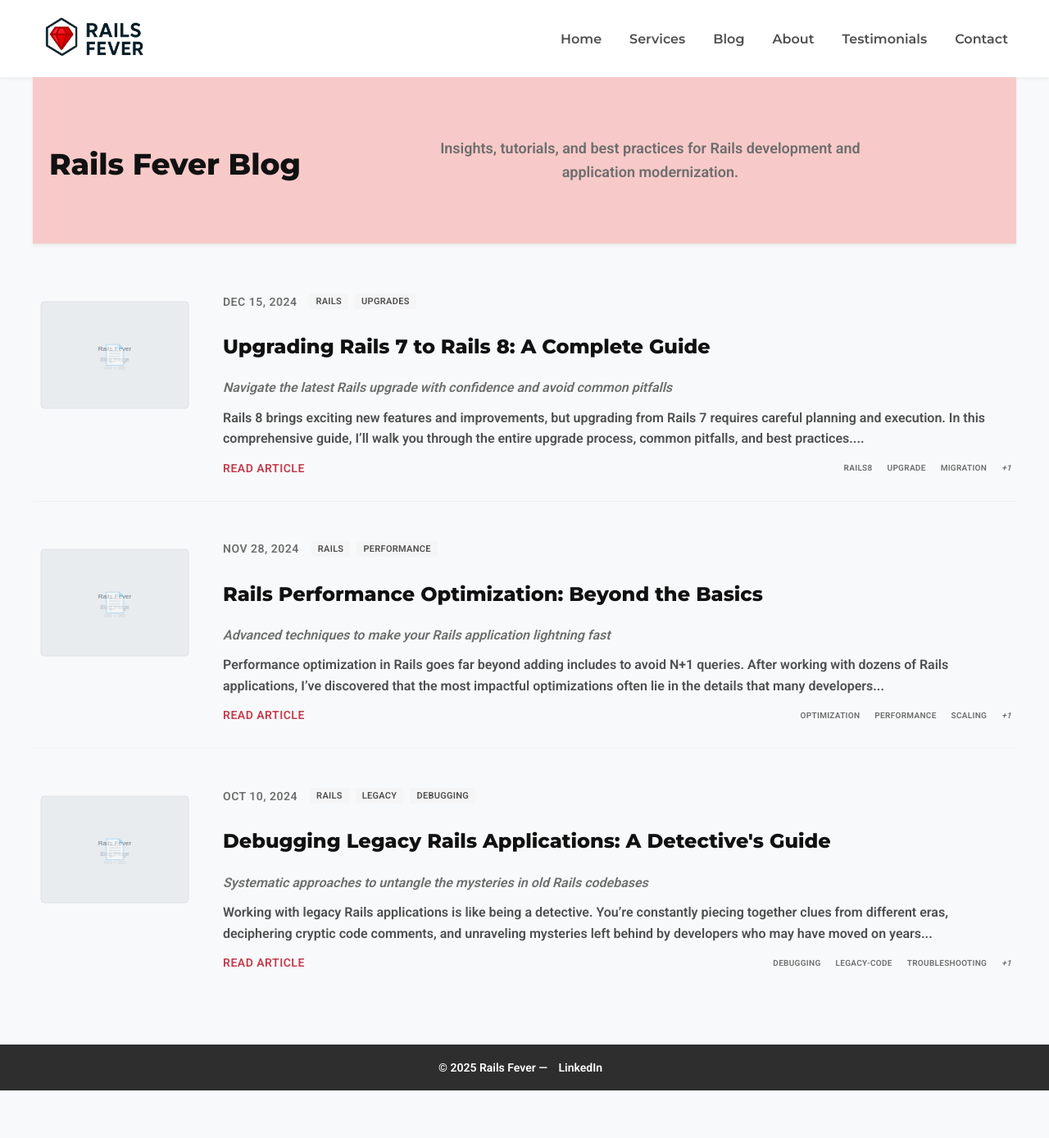
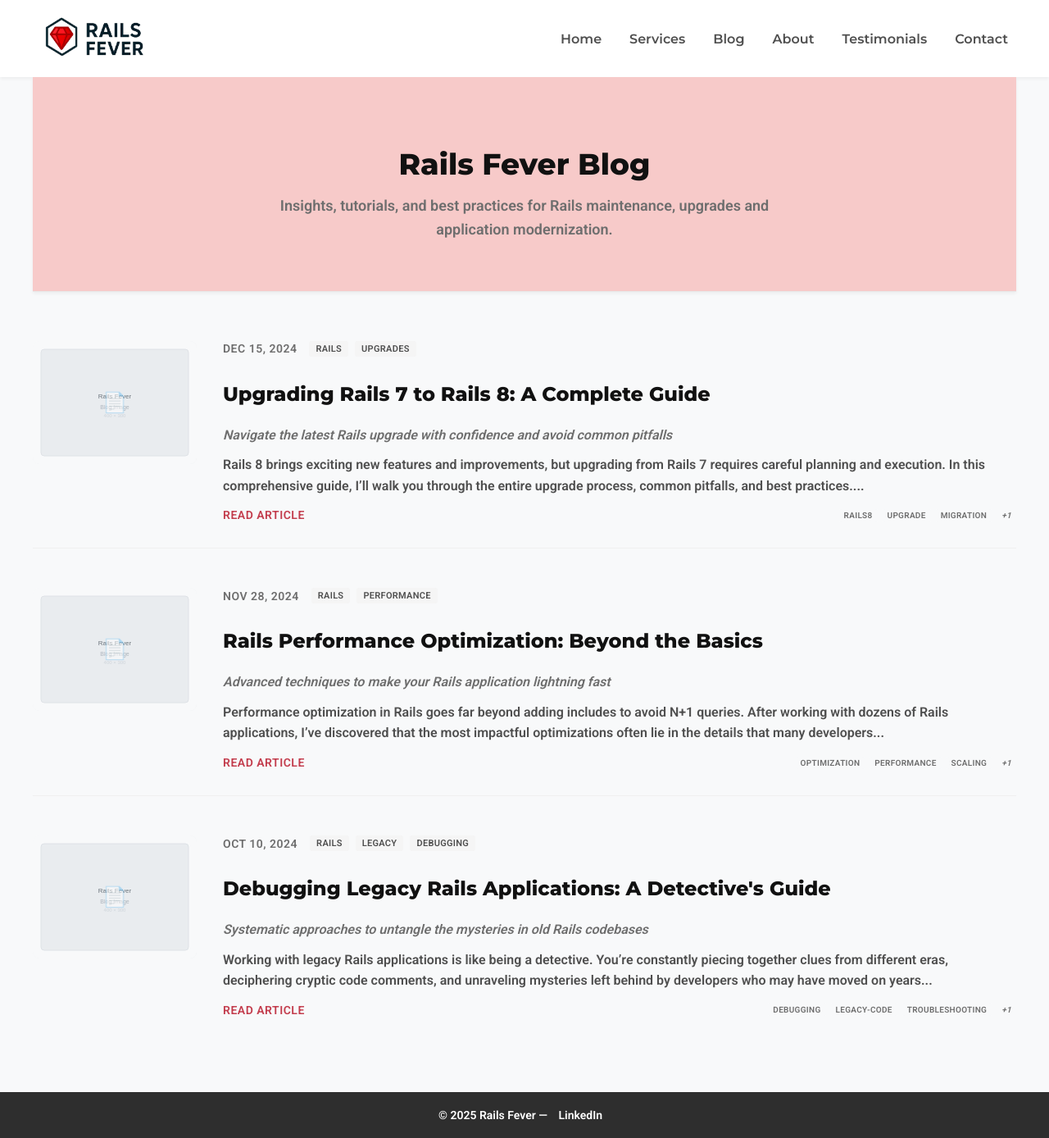
Before and after one commit to waleo/railsfever-05-2025, a Jekyll site: the page built from blog/index.html, in a window 1280 px wide. Shown: the whole page at 82% size. Built offline with Jekyll 4.4.1, drawn with Linux system fonts in a browser that asks for light colours; the list of posts is cut into pages by our own code; before the commit the page ends 1330 px from its top, so only the background shows below that.

Commit message:
BugFix: Blog Index subtitle should display below the title

```diff
--- a/_sass/_blog.scss
+++ b/_sass/_blog.scss
@@ -8,6 +8,7 @@
 }
 
 .blog-header {
+  display: block;
   text-align: center;
   padding: $padding-large $padding-small;
   margin-bottom: $padding-large;
--- a/blog/index.html
+++ b/blog/index.html
@@ -10,7 +10,7 @@ pagination:
 <div class="blog-index">
   <header class="blog-header">
     <h1>Rails Fever Blog</h1>
-    <p>Insights, tutorials, and best practices for Rails development and application modernization.</p>
+    <p>Insights, tutorials, and best practices for Rails maintenance, upgrades and application modernization.</p>
   </header>
 
   <div class="blog-posts">
```
